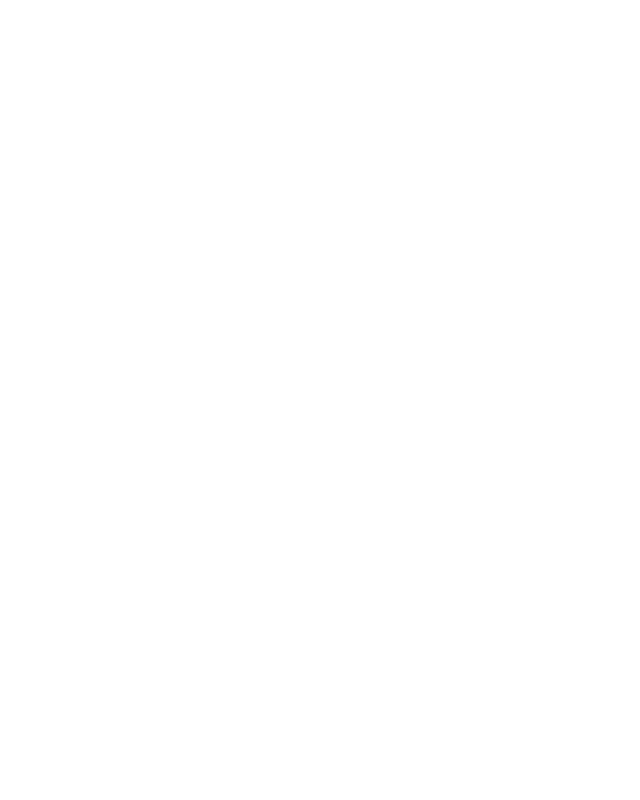
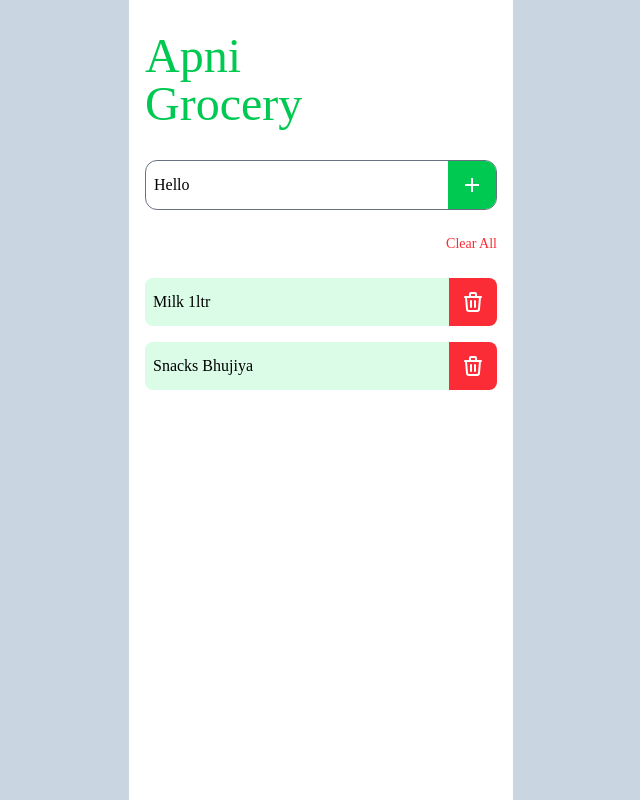
Before and after one commit to A-Coder02/pronttera-react, a React (Vite) app: page / in a window 1280 px wide. Shown: the whole page, without its empty margins (319-959 px from the left). Built offline with nearby package versions, Linux system fonts and the light colour scheme.

Commit message:
first commit

```diff
--- a/src/App.jsx
+++ b/src/App.jsx
@@ -1,7 +1,30 @@
-import React from "react";
-import Learning from "./Learning";
+import React, { useState } from "react";
+import Headline from "./components/Headline";
+import InputWithButton from "./components/InputWithButton";
+import ClearAllButton from "./components/ClearAllButton";
+import GroceryList from "./components/GroceryList/GroceryList";
+// Apni Groccery
+// 1) UI
+// 2) Split into Components
+// Headline, Input, ClearAllButton, Product List, Product Items
 const App = () => {
-  return <div></div>;
+  const [list, setList] = useState([
+    { id: 1, name: "Milk 1ltr" },
+    { id: 2, name: "Snacks Bhujiya" },
+  ]);
+  return (
+    <div className="mx-auto py-8 px-4 max-w-96 bg-white h-screen ">
+      <Headline>Apni Grocery</Headline>
+      <div className="flex flex-col gap-6">
+        {/* Input */}
+        <InputWithButton />
+        {/* Clear All */}
+        <ClearAllButton />
+        {/* GroceryList */}
+        <GroceryList list={list} />
+      </div>
+    </div>
+  );
 };
 
 export default App;
--- /dev/null
+++ b/src/components/ClearAllButton.jsx
@@ -0,0 +1,19 @@
+import React from "react";
+
+const ClearAllButton = () => {
+  function onClick() {
+    alert("Clear All Clicked!");
+  }
+  return (
+    <div>
+      <button
+        onClick={onClick}
+        className="text-red-500 text-sm cursor-pointer block ml-auto"
+      >
+        Clear All
+      </button>
+    </div>
+  );
+};
+
+export default ClearAllButton;
--- /dev/null
+++ b/src/components/GroceryList/GroceryList.jsx
@@ -0,0 +1,14 @@
+import React from "react";
+import GroceryListItem from "./GroceryListItem";
+
+const GroceryList = (props) => {
+  return (
+    <ul type="none">
+      {props.list.map((listItem) => {
+        return <GroceryListItem name={listItem.name} />;
+      })}
+    </ul>
+  );
+};
+
+export default GroceryList;
--- /dev/null
+++ b/src/components/GroceryList/GroceryListItem.jsx
@@ -0,0 +1,15 @@
+import React from "react";
+import { TbTrash } from "react-icons/tb";
+
+const GroceryListItem = (props) => {
+  return (
+    <li className="bg-green-100 mb-4 rounded-lg flex items-center overflow-hidden ">
+      <span className="flex-1 p-2">{props.name}</span>
+      <button className="p-2 bg-red-500 cursor-pointer aspect-square w-8 flex-[0_0_48px] grid place-content-center ">
+        <TbTrash className="text-white aspect-square text-2xl" />
+      </button>
+    </li>
+  );
+};
+
+export default GroceryListItem;
--- /dev/null
+++ b/src/components/Headline.jsx
@@ -0,0 +1,9 @@
+import React from "react";
+
+const Headline = (props) => {
+  return (
+    <h1 className="text-green-500 text-5xl max-w-48 mb-8">{props.children}</h1>
+  );
+};
+
+export default Headline;
--- /dev/null
+++ b/src/components/InputWithButton.jsx
@@ -0,0 +1,34 @@
+import React, { useState } from "react";
+import { BiPlus } from "react-icons/bi";
+
+const InputWithButton = (props) => {
+  // value, onChange, onClick
+  const [inputValue, setInputValue] = useState("Hello");
+  function inputHandler(e) {
+    console.log(e.target.value);
+    setInputValue(e.target.value);
+  }
+
+  function onClickButton() {
+    alert(inputValue);
+  }
+  // Events
+  return (
+    <div className="input-wrapper border border-gray-500 rounded-xl flex overflow-hidden">
+      <input
+        value={inputValue}
+        onChange={inputHandler}
+        type="text"
+        className="flex-1 p-2"
+      />
+      <button
+        onClick={onClickButton}
+        className="p-2 bg-green-500 cursor-pointer aspect-square w-8 flex-[0_0_48px] grid place-content-center "
+      >
+        <BiPlus className="text-white aspect-square text-2xl" />
+      </button>
+    </div>
+  );
+};
+
+export default InputWithButton;
--- a/src/index.css
+++ b/src/index.css
@@ -1,2 +1,11 @@
 @import "tailwindcss";
 @import url('https://fonts.googleapis.com/css2?family=Poppins:ital,wght@0,100;0,200;0,300;0,400;0,500;0,600;0,700;0,800;0,900;1,100;1,200;1,300;1,400;1,500;1,600;1,700;1,800;1,900&family=Tangerine:wght@400;700&display=swap');
+
+body {
+    @apply bg-slate-300;
+    font-family: Poppins;
+}
+
+*{
+    outline: none;
+}
```
